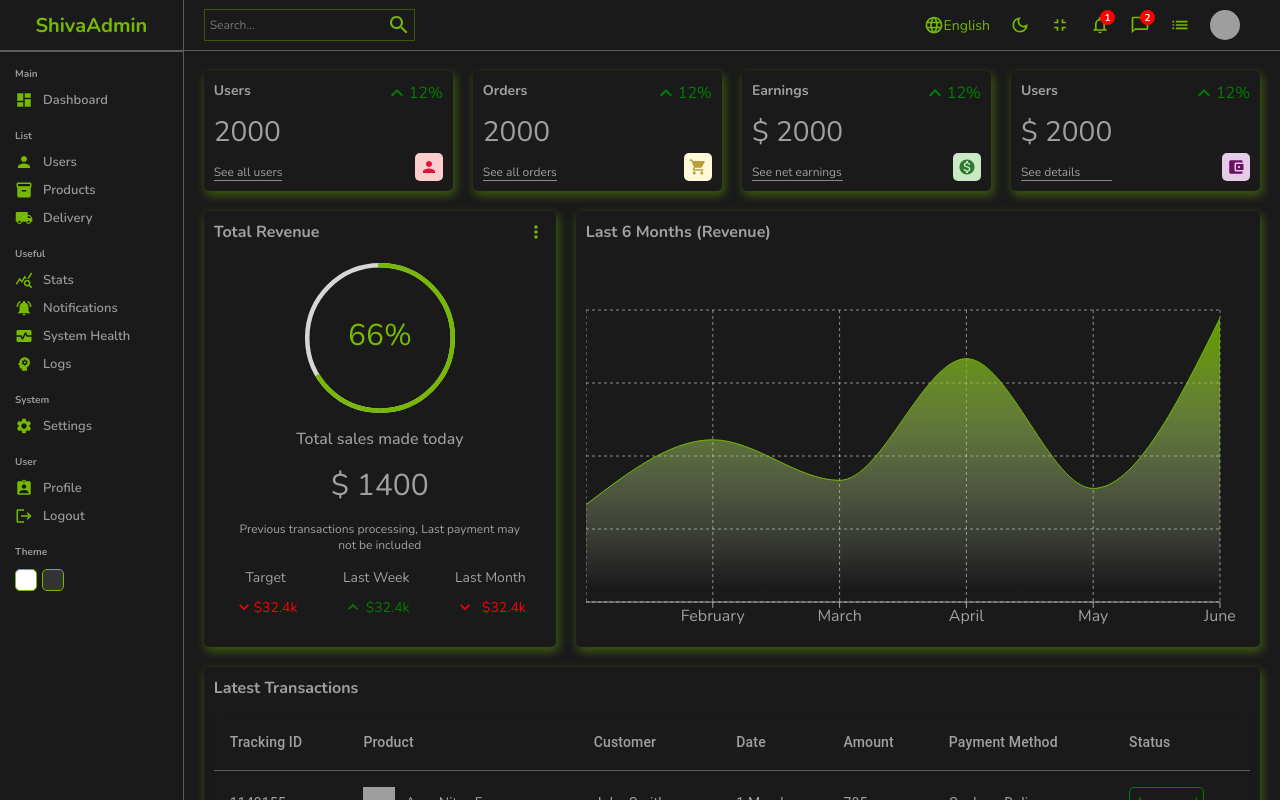
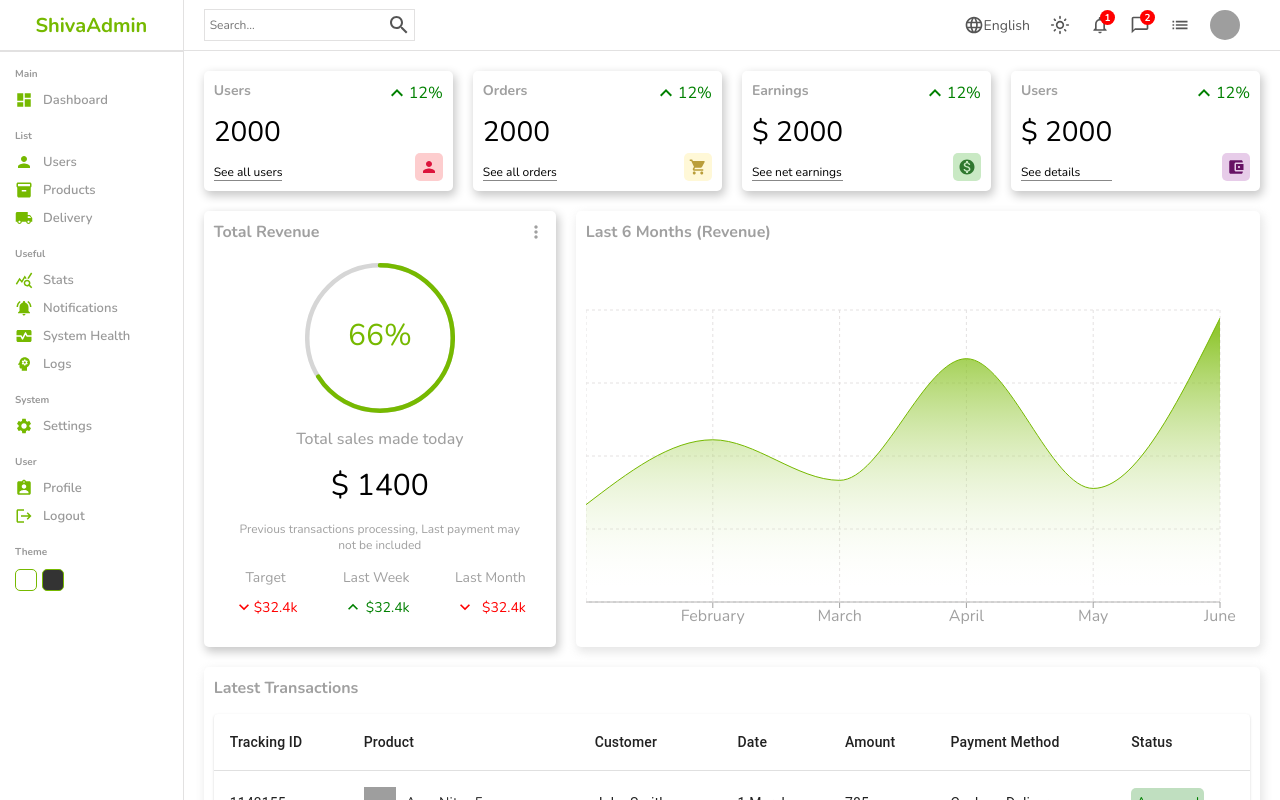
Before and after one commit to Shivanand0297/react-admin-dashboard, a React (Create React App) app: page / in a window 1280 px wide. Shown: the top 800 px of the page. Built offline with nearby package versions, Linux system fonts and the light colour scheme; grey boxes are pictures that could not be loaded.

Commit message:
dark theme done

```diff
--- a/src/App.js
+++ b/src/App.js
@@ -6,10 +6,14 @@ import New from "./pages/new/New"
 import { BrowserRouter, Routes, Route } from "react-router-dom"
 import { productInputs, userInputs } from "./pages/new/formSource"
 import "./theme/darkTheme.scss"
+import { useContext } from "react"
+import { ThemeContext } from "./context/ThemeContext"
 
 const App = () => {
+  const {darkMode} = useContext(ThemeContext)
+
   return (
-    <div className="app dark" >
+    <div className={ darkMode ? "app dark" : "app"} >
       <BrowserRouter>
         <Routes>
           <Route path="/" >
--- a/src/components/dataTable/DataTable.jsx
+++ b/src/components/dataTable/DataTable.jsx
@@ -40,8 +40,8 @@ const DataTable = () => {
       <DataGrid
         rows={rowData}
         columns={userColumn.concat(actionColumn)}
-        pageSize={8}
-        rowsPerPageOptions={[8]}
+        pageSize={7}
+        rowsPerPageOptions={[7]}
         className="datagrid"
       />
     </div>
--- a/src/components/dataTable/dataTable.scss
+++ b/src/components/dataTable/dataTable.scss
@@ -1,5 +1,5 @@
 .datatable{
-  height: 550px;
+  height: 520px;
   padding: 20px;
 
     .datatableTitle{
--- a/src/components/navbar/Navbar.jsx
+++ b/src/components/navbar/Navbar.jsx
@@ -2,12 +2,15 @@ import "./navbar.scss";
 import SearchOutlinedIcon from "@mui/icons-material/SearchOutlined";
 import LanguageOutlinedIcon from "@mui/icons-material/LanguageOutlined";
 import DarkModeOutlinedIcon from "@mui/icons-material/DarkModeOutlined";
-import FullscreenExitOutlinedIcon from "@mui/icons-material/FullscreenExitOutlined";
 import NotificationsNoneOutlinedIcon from "@mui/icons-material/NotificationsNoneOutlined";
 import ChatBubbleOutlineOutlinedIcon from "@mui/icons-material/ChatBubbleOutlineOutlined";
 import ListOutlinedIcon from "@mui/icons-material/ListOutlined";
+import { ThemeContext } from "../../context/ThemeContext";
+import { useContext } from "react";
+import { LightModeOutlined } from "@mui/icons-material";
 
 const Navbar = () => {
+  const { darkMode, dispatch } = useContext(ThemeContext);
 
   return (
     <div className="navbar">
@@ -21,14 +24,15 @@ const Navbar = () => {
             <LanguageOutlinedIcon className="icon" />
             English
           </div>
-          <div className="item">
-            <DarkModeOutlinedIcon
-              className="icon"
-            />
-          </div>
-          <div className="item">
-            <FullscreenExitOutlinedIcon className="icon" />
-          </div>
+          {darkMode ? (
+            <div className="item" onClick={() => dispatch({ type: "TOGGLE" })}>
+              <DarkModeOutlinedIcon className="icon" />
+            </div>
+          ) : (
+            <div className="item" onClick={() => dispatch({ type: "TOGGLE" })}>
+              <LightModeOutlined className="icon" />
+            </div>
+          )}
           <div className="item">
             <NotificationsNoneOutlinedIcon className="icon" />
             <div className="counter">1</div>
--- a/src/components/sidebar/Sidebar.jsx
+++ b/src/components/sidebar/Sidebar.jsx
@@ -11,8 +11,13 @@ import AssignmentIndIcon from '@mui/icons-material/AssignmentInd';
 import LogoutIcon from '@mui/icons-material/Logout';
 import "./sidebar.scss"
 import { Link } from 'react-router-dom';
+import { useContext } from 'react';
+import { ThemeContext } from '../../context/ThemeContext';
 
 const Sidebar = () => {
+
+  const { dispatch } = useContext(ThemeContext)
+
   return (
     <div className="sidebar" >
       <div className="top">
@@ -84,8 +89,8 @@ const Sidebar = () => {
       <div className="bottomTheme">
         <span>Theme</span>
         <div className="theme">
-          <div className="colorOption light"></div>
-          <div className="colorOption dark"></div>
+          <div className="colorOption light" onClick={()=>dispatch({ type: "LIGHT"})} ></div>
+          <div className="colorOption dark" onClick={()=>dispatch({ type: "DARK"})} ></div>
         </div>
       </div>
     </div>
--- /dev/null
+++ b/src/context/ThemeContext.js
@@ -0,0 +1,22 @@
+import { createContext, useReducer } from "react"
+import {reducer} from "./reducer"
+
+// initial state of theme
+const INITIAL_STATE = {
+  darkMode: false
+}
+
+// theme context
+export const ThemeContext = createContext(INITIAL_STATE)
+
+// context provider
+export const ThemeContextProvider = ({children}) =>{
+
+  const [state, dispatch] = useReducer(reducer, INITIAL_STATE)
+
+  return(
+    <ThemeContext.Provider value={{ darkMode: state.darkMode, dispatch}} >
+      {children}
+    </ThemeContext.Provider>
+  )
+}
--- /dev/null
+++ b/src/context/action.type.js
@@ -0,0 +1,3 @@
+export const DARK = "DARK"
+export const LIGHT = "LIGHT"
+export const TOGGLE = "TOGGLE"
--- /dev/null
+++ b/src/context/reducer.js
@@ -0,0 +1,14 @@
+import { DARK, LIGHT, TOGGLE } from "./action.type"
+
+export const reducer = (state, action) =>{
+  switch(action.type){
+    case DARK:
+      return { darkMode: true }
+    case LIGHT:
+      return { darkMode: false }
+    case TOGGLE:
+      return { darkMode : !state.darkMode }
+    default:
+      return state
+  }
+}
--- a/src/index.js
+++ b/src/index.js
@@ -2,9 +2,12 @@ import React from 'react';
 import ReactDOM from 'react-dom/client';
 import './index.css';
 import App from './App';
+import { ThemeContextProvider } from './context/ThemeContext';
 const root = ReactDOM.createRoot(document.getElementById('root'));
 root.render(
   <React.StrictMode>
-    <App />
+    <ThemeContextProvider>
+      <App />
+    </ThemeContextProvider>
   </React.StrictMode>
 );
--- a/src/theme/darkTheme.scss
+++ b/src/theme/darkTheme.scss
@@ -1,5 +1,6 @@
 .app.dark{
   background-color: #1a1a1a;
+  transition: all 0.5s ease-in;
 
     // navbar component
     .navbar{
@@ -56,6 +57,7 @@
     //list component
     .dataTable{
       background-color: #1a1a1a;
+      transition: all 0.5s ease-in;
 
         .tableCell{
           color: var(--gray-color);
@@ -79,6 +81,7 @@
     // sidebar
     .sidebar{
       background-color: #1a1a1a;
+      transition: all 0.5s ease;
       border-right: 0.5px solid rgba(167, 167, 167, 0.482);
 
         hr{
```
